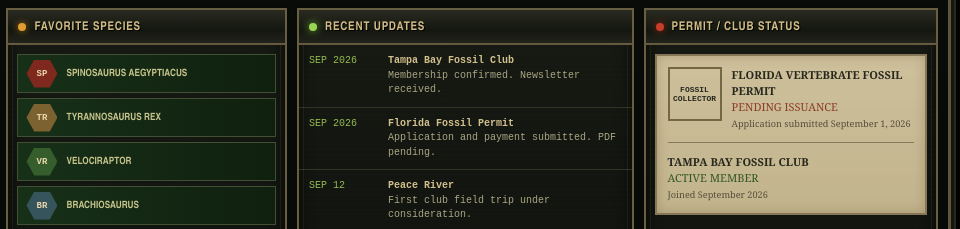
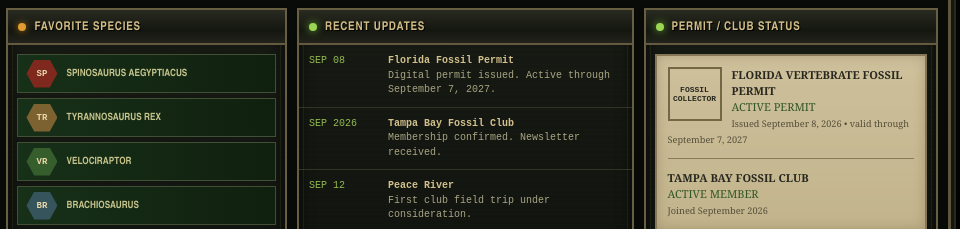
Before and after one commit to cybermatt99/matthews-paleo-hq, a plain HTML site: page index.html in a window 1280 px wide. Shown: the part 672-901 px from the top of the page, 320-1280 px from the left. Drawn offline with Linux system fonts and the light colour scheme; no server answers.

Commit message:
Mark Florida fossil permit active and add permit-holder rules

```diff
--- a/index.html
+++ b/index.html
@@ -79,18 +79,18 @@
 
         <article class="module update-module">
           <div class="module-title"><span class="led green"></span>RECENT UPDATES</div>
+          <div class="update-line"><span>SEP 08</span><div><b>Florida Fossil Permit</b><br>Digital permit issued. Active through September 7, 2027.</div></div>
           <div class="update-line"><span>SEP 2026</span><div><b>Tampa Bay Fossil Club</b><br>Membership confirmed. Newsletter received.</div></div>
-          <div class="update-line"><span>SEP 2026</span><div><b>Florida Fossil Permit</b><br>Application and payment submitted. PDF pending.</div></div>
           <div class="update-line"><span>SEP 12</span><div><b>Peace River</b><br>First club field trip under consideration.</div></div>
           <div class="update-line"><span>2026</span><div><b>Study Roadmap</b><br>Geology, evolution, Dino 101, field skills, and independent research.</div></div>
           <button class="terminal-button small-button" data-goto="archive">VIEW FIELD ARCHIVE <span>▶</span></button>
         </article>
 
         <article class="module status-module">
-          <div class="module-title"><span class="led red"></span>PERMIT / CLUB STATUS</div>
+          <div class="module-title"><span class="led green"></span>PERMIT / CLUB STATUS</div>
           <div class="paper-panel">
             <div class="permit-mark">FOSSIL<br>COLLECTOR</div>
-            <div><b>FLORIDA VERTEBRATE FOSSIL PERMIT</b><br><span class="pending-text">PENDING ISSUANCE</span><br><small>Application submitted September 1, 2026</small></div>
+            <div><b>FLORIDA VERTEBRATE FOSSIL PERMIT</b><br><span class="active-text">ACTIVE PERMIT</span><br><small>Issued September 8, 2026 • valid through September 7, 2027</small></div>
             <hr>
             <div><b>TAMPA BAY FOSSIL CLUB</b><br><span class="active-text">ACTIVE MEMBER</span><br><small>Joined September 2026</small></div>
           </div>
@@ -115,9 +115,10 @@
     <section class="page" id="page-archive">
       <div class="page-banner"><div><span>FIELD TERMINAL</span><h1>FIELD ARCHIVE</h1><p>Permits, memberships, field plans, milestones, and active research.</p></div></div>
       <div class="dashboard-grid archive-grid">
-        <article class="module"><div class="module-title"><span class="led amber"></span>CURRENT ROADMAP</div><div class="roadmap-list"><div><span>01</span><b>Florida Fossil Permit</b><small>Pending issuance</small></div><div><span>02</span><b>Tampa Bay Fossil Club</b><small>Active member</small></div><div><span>03</span><b>Intro Geology</b><small>Planned</small></div><div><span>04</span><b>Dino 101</b><small>Priority</small></div><div><span>05</span><b>Florida Field Experience</b><small>Next phase</small></div><div><span>06</span><b>Hell Creek Expedition</b><small>Long-term goal</small></div></div></article>
-        <article class="module"><div class="module-title"><span class="led green"></span>MEMBERSHIPS & CREDENTIALS</div><div class="paper-panel tall-paper"><h3>Tampa Bay Fossil Club</h3><p><b class="active-text">ACTIVE MEMBER</b><br>Joined September 2026. Welcome email and September newsletter received.</p><h3>Florida Fossil Permit</h3><p><b class="pending-text">PENDING ISSUANCE</b><br>Application and payment submitted September 1, 2026.</p><h3>Course Certificates</h3><p>No course certificates posted yet.</p></div></article>
-        <article class="module wide"><div class="module-title"><span class="led red"></span>FIELD PLANS</div><div class="field-plan-grid"><div><b>PEACE RIVER</b><p>September 12, 2026 trip under consideration. First club fossil-hunting field day if permit and river conditions cooperate.</p></div><div><b>FLORIDA COLLECTING</b><p>Build experience with screening, identification, locality notes, field documentation, and legal collecting procedures.</p></div><div><b>HELL CREEK</b><p>Long-term goal after building a stronger geology foundation and several seasons of local experience.</p></div></div></article>
+        <article class="module"><div class="module-title"><span class="led amber"></span>CURRENT ROADMAP</div><div class="roadmap-list"><div><span>01</span><b>Florida Fossil Permit</b><small>Active through Sep 7, 2027</small></div><div><span>02</span><b>Tampa Bay Fossil Club</b><small>Active member</small></div><div><span>03</span><b>Intro Geology</b><small>Planned</small></div><div><span>04</span><b>Dino 101</b><small>Priority</small></div><div><span>05</span><b>Florida Field Experience</b><small>Next phase</small></div><div><span>06</span><b>Hell Creek Expedition</b><small>Long-term goal</small></div></div></article>
+        <article class="module"><div class="module-title"><span class="led green"></span>MEMBERSHIPS & CREDENTIALS</div><div class="paper-panel tall-paper"><h3>Tampa Bay Fossil Club</h3><p><b class="active-text">ACTIVE MEMBER</b><br>Joined September 2026. Welcome email and September newsletter received.</p><h3>Florida Fossil Permit</h3><p><b class="active-text">ACTIVE</b><br>Digital permit issued September 8, 2026.<br>Valid through September 7, 2027.</p><h3>Course Certificates</h3><p>No course certificates posted yet.</p></div></article>
+        <article class="module wide"><div class="module-title"><span class="led red"></span>FIELD PLANS</div><div class="field-plan-grid"><div><b>PEACE RIVER</b><p>September 12, 2026 trip under consideration. Permit is active; next steps are confirming river conditions, meeting details, and field gear.</p></div><div><b>FLORIDA COLLECTING</b><p>Build experience with screening, identification, locality notes, field documentation, and legal collecting procedures under the active permit.</p></div><div><b>HELL CREEK</b><p>Long-term goal after building a stronger geology foundation and several seasons of local experience.</p></div></div></article>
+        <article class="module wide"><div class="module-title"><span class="led green"></span>PERMIT-HOLDER FIELD RULES</div><div class="field-plan-grid"><div><b>CARRY IN THE FIELD</b><p>Keep the active permit accessible during collecting and be prepared to present it with photo identification if requested by law enforcement.</p></div><div><b>REPORTING</b><p>Report covered vertebrate fossil finds and associated locations by the end of the permit year. A report is required even if no collecting was done or no fossils were found; unusual or rare discoveries should be reported promptly.</p></div><div><b>COLLECT RESPONSIBLY</b><p>Check local land-management restrictions before collecting. Use permitted small hand methods, minimize disturbance, and remember that some managed areas prohibit collecting even when a state fossil permit is active.</p></div></div></article>
       </div>
     </section>
 
@@ -182,7 +183,7 @@
     <section class="page" id="page-collection">
       <div class="page-banner"><div><span>SPECIMEN DATABASE</span><h1>COLLECTION</h1><p>Field-collected fossils, acquired specimens, provenance, and future display pieces.</p></div></div>
       <div class="dashboard-grid collection-grid">
-        <article class="module"><div class="module-title"><span class="led green"></span>FIELD-COLLECTED</div><div class="empty-specimen"><div class="specimen-code">MAT-FL-2026-001</div><h3>Reserved</h3><p>Reserved for the first documented Florida fossil collected personally after permit issuance.</p></div></article>
+        <article class="module"><div class="module-title"><span class="led green"></span>FIELD-COLLECTED</div><div class="empty-specimen"><div class="specimen-code">MAT-FL-2026-001</div><h3>Reserved</h3><p>Reserved for the first documented Florida fossil collected personally under the active state permit.</p></div></article>
         <article class="module"><div class="module-title"><span class="led amber"></span>ACQUIRED SPECIMENS</div><div class="empty-specimen"><div class="specimen-code">MAT-COM-2026-001</div><h3>Open slot</h3><p>No acquired specimen cataloged yet. A large Spinosaurus tooth is on the long-term display-piece wishlist.</p></div></article>
         <article class="module wide"><div class="module-title"><span class="led red"></span>CATALOG STANDARD</div><div class="catalog-grid"><span>SPECIMEN ID</span><span>IDENTIFICATION</span><span>AGE / FORMATION</span><span>GENERAL LOCALITY</span><span>PROVENANCE</span><span>RESTORATION</span><span>PHOTOS / 3D</span><span>CONFIDENCE</span></div></article>
       </div>
```
